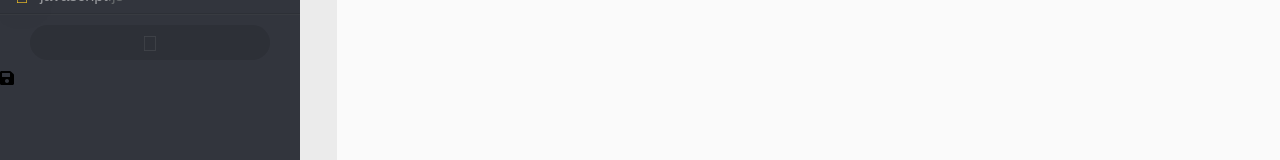
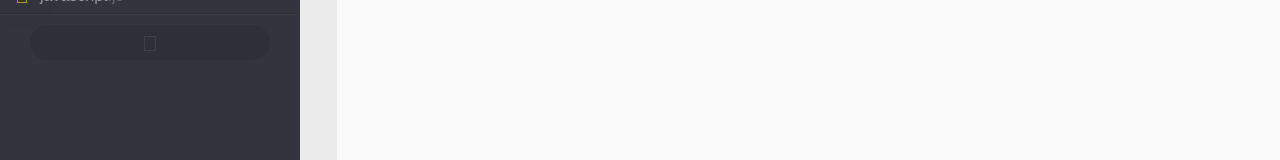
Before and after one commit to parsasi/codejar, a React (Create React App) app in the folder public/: page / in a window 1280 px wide. Shown: the part 162-322 px from the top of the page. Built offline with nearby package versions, Linux system fonts and the light colour scheme.

Commit message:
Font Awesome Component Dynamically gets the icon as a prop

```diff
--- a/public/src/components/FaSave.js
+++ b/public/src/components/Fa.js
@@ -1,7 +1,6 @@
 import React from 'react'
 import { FontAwesomeIcon } from '@fortawesome/react-fontawesome'
-import { faSave } from '@fortawesome/free-solid-svg-icons'
 
 export default (props) => {
-    return <FontAwesomeIcon icon={faSave} />
+    return <FontAwesomeIcon icon={props.icon} />
 }
--- a/public/src/components/Menu.js
+++ b/public/src/components/Menu.js
@@ -1,5 +1,6 @@
 import React from 'react'
-import FaSave from './FaSave'
+import Fa from './Fa'
+
 export default (props) => {
     return (
         <div className="menu">
@@ -8,7 +9,6 @@ export default (props) => {
             <a href="#" className="html">index<b>.html</b></a>
             <a href="#" className="js">javascript<b>.js</b></a>
             <a href="#" className="add"></a>
-            <FaSave />
     </div>
     )
 }
--- a/public/src/components/WindowBar.js
+++ b/public/src/components/WindowBar.js
@@ -1,4 +1,7 @@
 import React from 'react'
+import Fa from './Fa'
+import { faSave } from '@fortawesome/free-solid-svg-icons'
+
 export default (props) => {
     return (
         <div className="windowbar">
@@ -6,7 +9,7 @@ export default (props) => {
             <div className="controls">
                 <span className="min"><ion-icon name="arrow-down"></ion-icon></span>
                 <span className="max"><ion-icon name="arrow-up"></ion-icon></span>
-                <a className="close" href="#save"><ion-icon name="close"></ion-icon></a>
+                <a className="close" href="#save"><Fa icon={faSave}/></a>
             </div>
         </div>
     )
```
